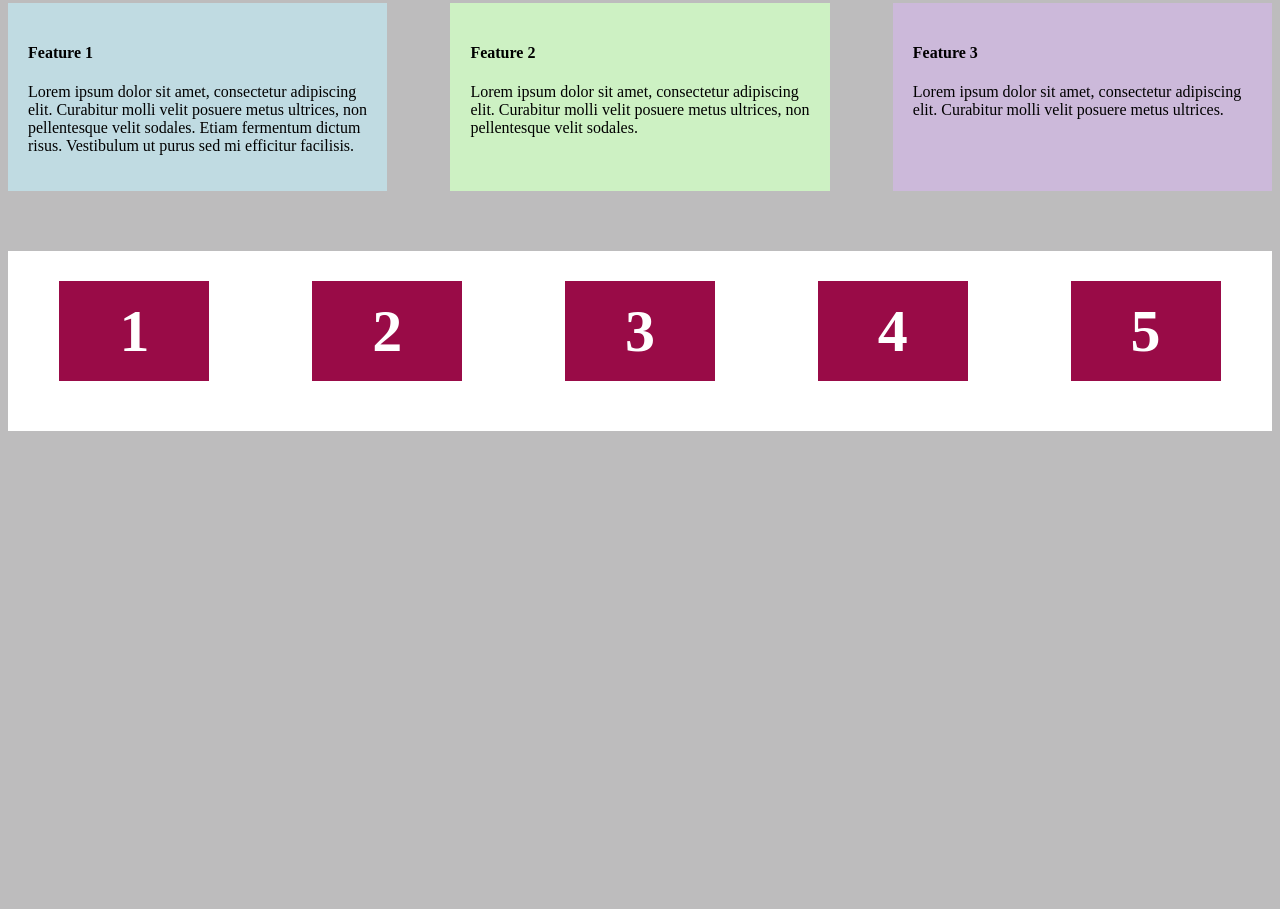
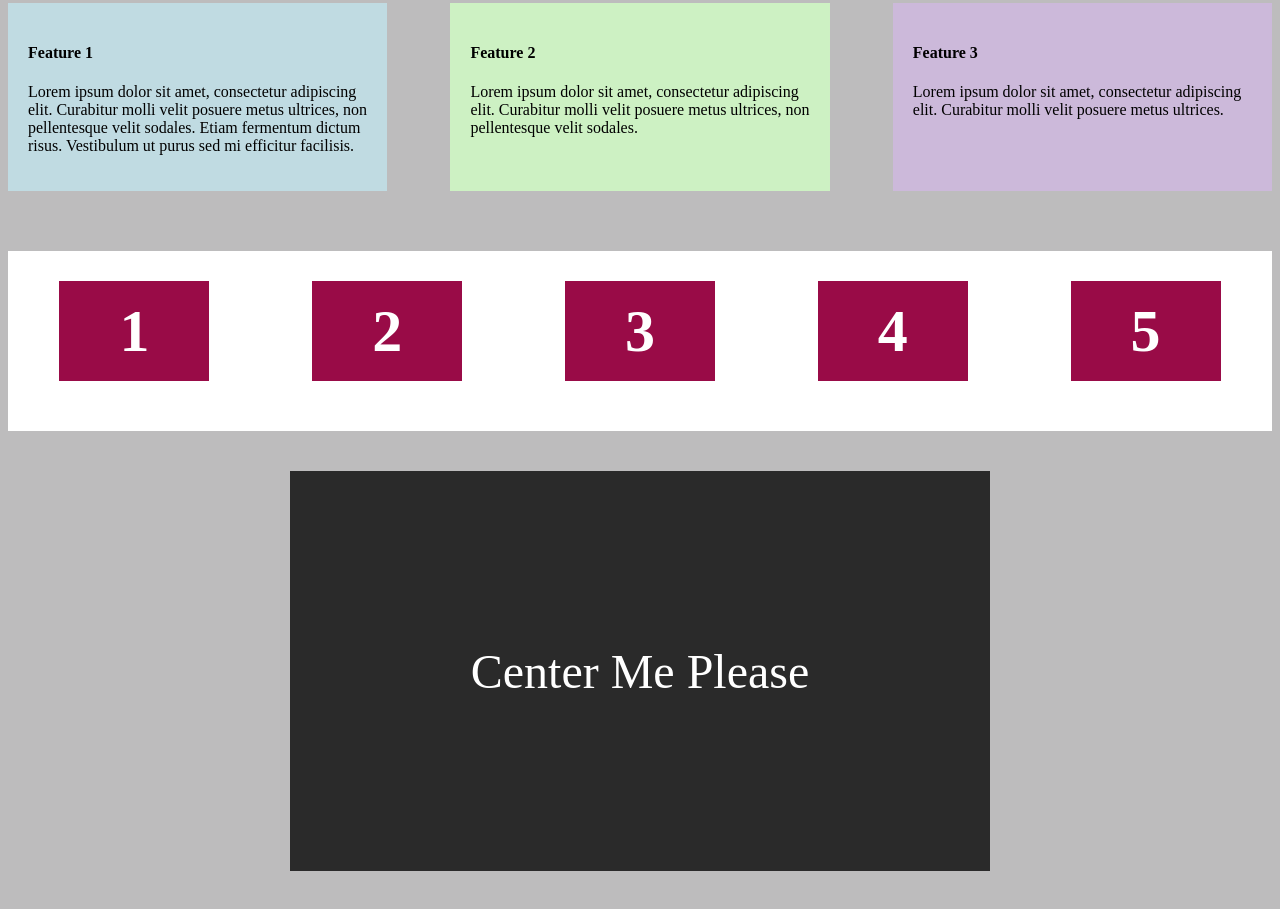
Before and after one commit to Tashinyimala/flexbox, a plain HTML site: page index.html in a window 1280 px wide. Shown: the part 785-1694 px from the top of the page. Before the commit the page ends 1224 px from the top, so only its background shows below. Drawn offline with Linux system fonts and the light colour scheme.

Commit message:
Flexbox content centering

```diff
--- a/index.html
+++ b/index.html
@@ -97,5 +97,9 @@
       <div class="fixed-size">4</div>
       <div class="fixed-size">5</div>
     </div>
+
+    <div class="banner">
+      <div class="center-me">Center Me Please</div>
+    </div>
   </body>
 </html>
--- a/style.css
+++ b/style.css
@@ -94,3 +94,17 @@ html {
   font-size: 60px;
   margin-bottom: 20px;
 }
+
+.banner {
+  height: 400px;
+  max-width: 700px;
+  margin: 40px auto 40px auto;
+  background-color: #2a2a2a;
+  display: flex;
+}
+
+.center-me {
+  color: #fff;
+  font-size: 3rem;
+  margin: auto;
+}
```
